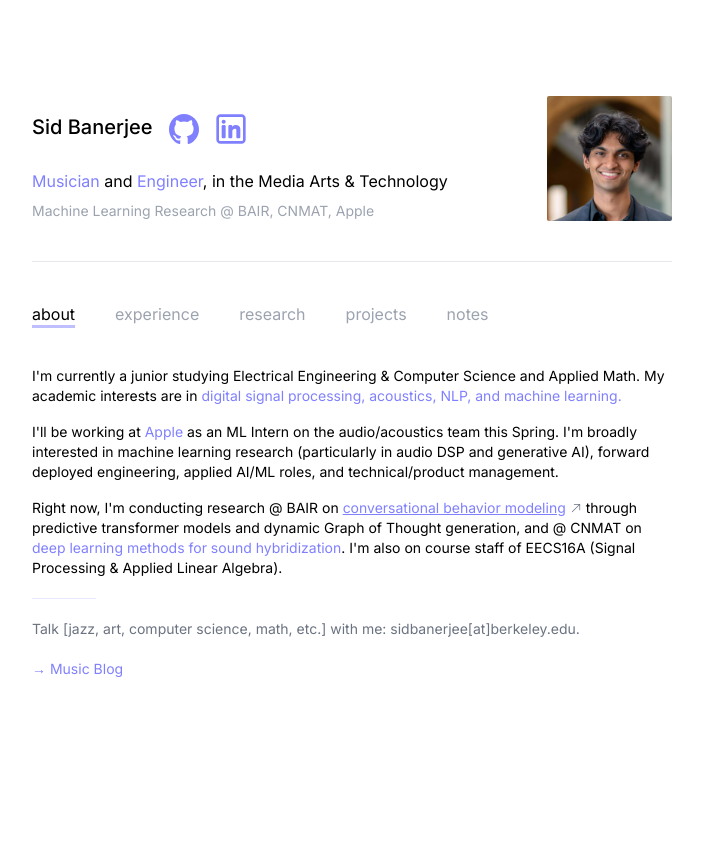
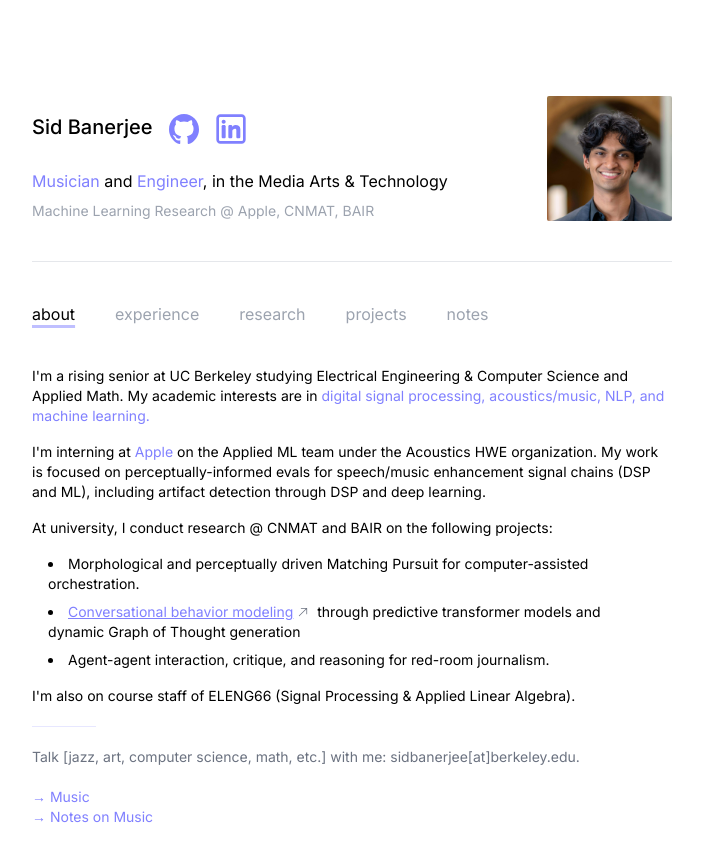
Before and after one commit to sidbanerjee001/sidbanerjee.me, a Next.js app: page / in a window 1280 px wide. Shown: the top 862 px of the page, without its empty margins (288-991 px from the left). Before the commit the page ends 800 px from the top, so only its background shows below. Built offline with nearby package versions, Linux system fonts and the light colour scheme.

Commit message:
Su26 updates

```diff
--- a/src/app/Data/Experiences.json
+++ b/src/app/Data/Experiences.json
@@ -1,10 +1,18 @@
 {
+    "Apple": {
+        "start": "JAN 2026",
+        "end": "PRESENT",
+        "role": "Machine Learning Research Intern",
+        "company": "Apple",
+        "description": "[Acoustics HWE, Applied ML] Perceptually-informed evaluation suite for speech/music enhancement signal chains; particularly focused on non-intrusive metrics for real data and predictive models for identfying aural artifacts correlated with perceived audio quality.",
+        "link": "https://www.apple.com/"
+      },
     "BAIR": {
         "start": "JULY 2025",
         "end": "PRESENT",
         "role": "ML Researcher",
         "company": "Berkeley Artificial Intelligence Research (BAIR)",
-        "description": "[Speech Group] Working on full-duplex conversational behavior reasoning through predictive Transformer models and causal inference within a Graph of Thought; we recently submitted to ICLR 2026 and are pending review.",
+        "description": "[Speech Group] Working on full-duplex conversational behavior reasoning through predictive Transformer models and causal inference within a Graph of Thought.",
         "link": "https://people.eecs.berkeley.edu/~gopala/"
       },
     "CNMAT": {
@@ -12,7 +20,7 @@
         "end": "PRESENT",
         "role": "ML Researcher",
         "company": "CNMAT @ UC Berkeley",
-        "description": "Deep learning for differentiable, iterative sound hybridization. My work focuses on neural methods for optimizing a superposition of audio signals in an overdetermined system.",
+        "description": "Integrating perceptually-informed models into computer-assisted orchestration (neurograms, non-linear filters, SSIM), eliding onset segmentation and optimizing over a perceptually aware latent space.",
         "link": "https://cnmat.berkeley.edu/"
       },
     "Amazon": {
@@ -20,7 +28,7 @@
       "end": "AUG 2025",
       "role": "SDE Intern ",
       "company": "Amazon",
-      "description": "Designed and deployed Cerberus, a scalable agentic AI model that aggregates and analyzes business metrics for global-scale AdTech systems. Serves 80+ program-region combinations and is scaled to operate 24/7.",
+      "description": "Designed and deployed Cerberus, an AI agent that aggregates and analyzes business metrics for global AdTech systems. Serves 80+ program-region combinations and is scaled to operate 24/7.",
       "link": "https://advertising.amazon.com/adtech-solutions"
     },
     "Tona": {
@@ -35,7 +43,7 @@
       "start": "JUN 2021",
       "end": "AUG 2022",
       "role": "Research Intern",
-      "company": "MAT @ UCSB",
+      "company": "Media Arts & Technology Program @ UCSB",
       "description": "Cognitive-science informed mappings from music to sculpture in pursuit of meaningful synaesthetic artwork (1) & exploring deep reinforcement learning as an experience in extended reality i.e. live ML training in AR/VR (2).",
       "link": "https://ilab.cs.ucsb.edu/"
     }
--- a/src/app/page.tsx
+++ b/src/app/page.tsx
@@ -26,23 +26,28 @@ const About = () => {
   return (
     <div id="blurb-wrapper" className="my-10 text-sm">
     <p className="my-4">
-      I'm currently a junior studying Electrical Engineering &amp; Computer Science and Applied Math.
-      My academic interests are in <TextPop>digital signal processing, acoustics, NLP, and machine learning.</TextPop>
+      I'm a rising senior at UC Berkeley studying Electrical Engineering &amp; Computer Science and Applied Math.
+      My academic interests are in <TextPop>digital signal processing, acoustics/music, NLP, and machine learning.</TextPop>
     </p>
 
     <p className="my-4">
-      I'll be working at <TextPop>Apple</TextPop> as an ML Intern on the audio/acoustics team this Spring. I'm broadly interested in machine learning research (particularly in audio DSP and generative AI),
-      forward deployed engineering, applied AI/ML roles, and technical/product management.
+      I'm interning at <TextPop>Apple</TextPop> on the Applied ML team under the Acoustics HWE organization. My work is focused on perceptually-informed
+      evals for speech/music enhancement signal chains (DSP and ML), including artifact detection through DSP and deep learning.
     </p>
 
-    <p className="my-4">
-      Right now, I'm conducting research @ BAIR on <Link
+    <div className="my-4">
+      At university, I conduct research @ CNMAT and BAIR on the following projects:
+      <ul className='list-disc list-inside px-4 my-4'>
+        <li className="mb-2">
+          Morphological and perceptually driven Matching Pursuit for computer-assisted orchestration.
+        </li>
+        <li className="mb-2">
+          <Link
           href="http://got-duplex.github.io/"
           target="_blank"
           className="inline-flex items-center text-gray-500 hover:text-gray-400 transition"
           >
-        <span className="underline decoration-[#8080ff]"><TextPop>conversational behavior modeling</TextPop></span>
-
+            <span className="underline decoration-[#8080ff]"><TextPop>Conversational behavior modeling</TextPop></span>
             <svg xmlns="http://www.w3.org/2000/svg" viewBox="0 0 24 24" fill="currentColor" className="size-3 ml-1">
               <path
                 fillRule="evenodd"
@@ -50,9 +55,15 @@ const About = () => {
                 clipRule="evenodd"
               />
             </svg>
-      </Link> through predictive transformer models and dynamic Graph of Thought generation, and @ CNMAT on <TextPop>deep learning methods for sound hybridization</TextPop>. I'm also on course staff of
-      EECS16A (Signal Processing &amp; Applied Linear Algebra).
-    </p>
+          </Link>
+          &nbsp; through predictive transformer models and dynamic Graph of Thought generation
+        </li>
+        <li className="mb-2">
+          Agent-agent interaction, critique, and reasoning for red-room journalism.
+        </li>
+      </ul>
+      I'm also on course staff of ELENG66 (Signal Processing &amp; Applied Linear Algebra).
+    </div>
 
     <hr className="my-5 border-[#8080ff30] w-[10%]" />
 
@@ -61,7 +72,8 @@ const About = () => {
     </p>
 
     <div className="my-5">
-      <TextPop><Link href="/music">→ Music Blog</Link></TextPop>
+      <TextPop><Link href="https://www.youtube.com/@iudexsbane">→ Music</Link></TextPop><br/>
+      <TextPop><Link href="/music">→ Notes on Music</Link></TextPop>
     </div>
   </div>
   );
@@ -105,7 +117,7 @@ export default function Home() {
               </div>
             </div>
             <h2 className="text-md mt-6"><TextPop>Musician</TextPop> and <TextPop>Engineer</TextPop>, in the Media Arts &amp; Technology</h2>
-            <h2 className="text-sm text-gray-400 mt-2">Machine Learning Research @ BAIR, CNMAT, Apple</h2>
+            <h2 className="text-sm text-gray-400 mt-2">Machine Learning Research @ Apple, CNMAT, BAIR</h2>
           </div>
           <div className="w-[125px] h-[125px] relative overflow-hidden rounded-sm mx-5 lg:mx-0">
             <Image
```
Lines whose indentation alone changed are shown as unchanged.
